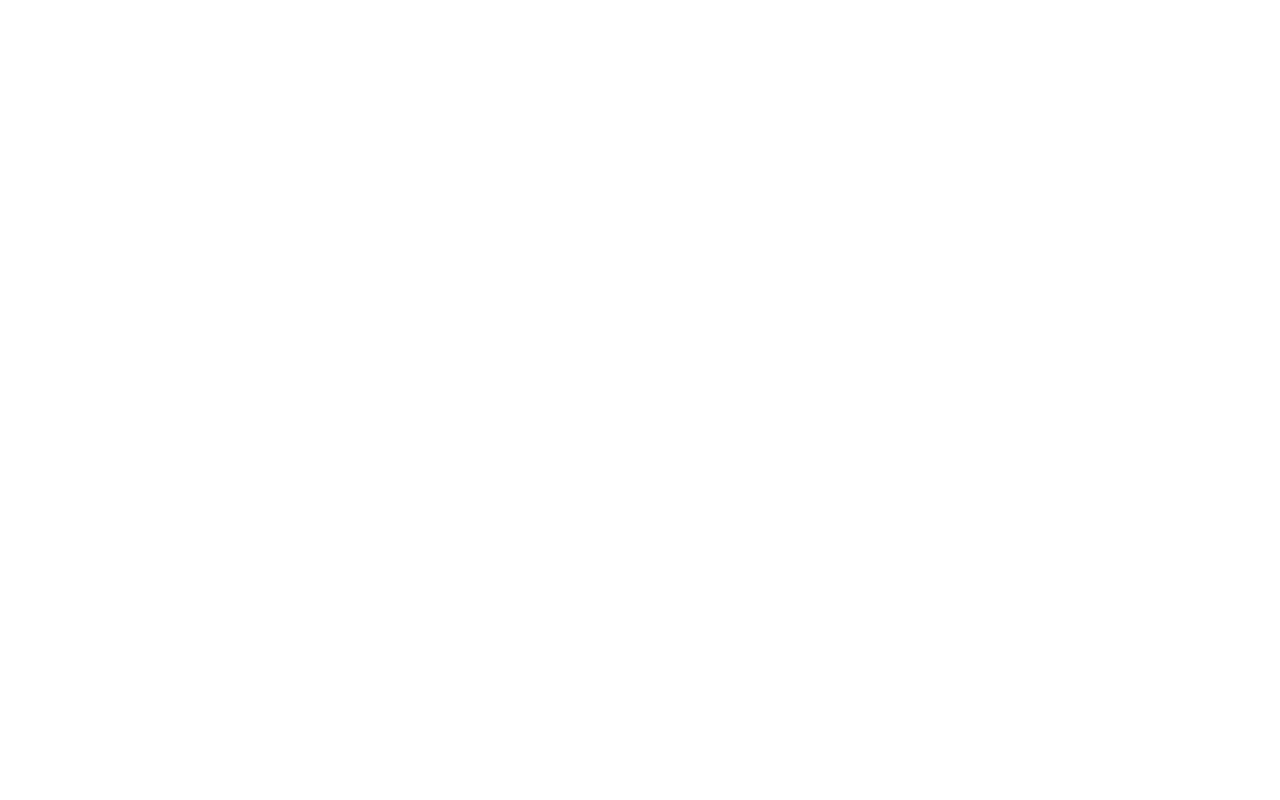
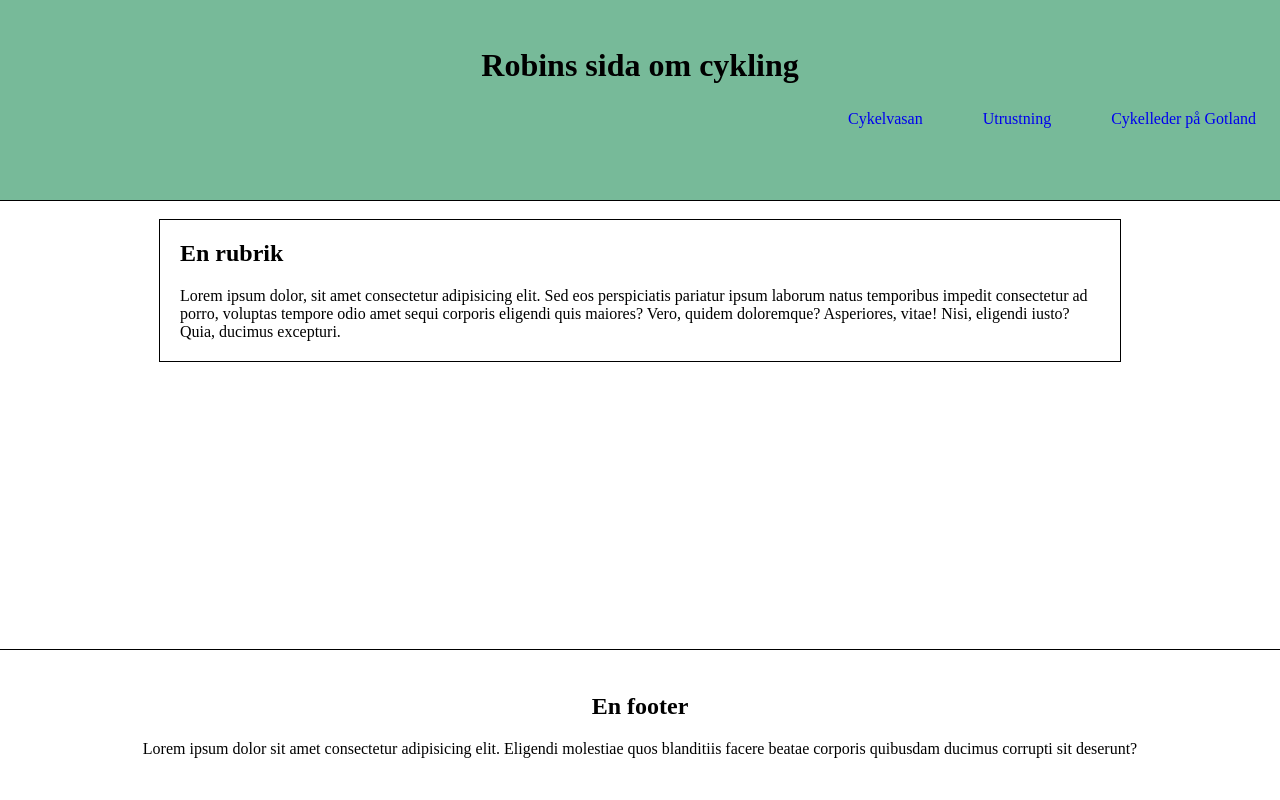
Before and after one commit to robin-sevelin/cycling, a website built with Vite: page index.html in a window 1280 px wide. Built offline with nearby package versions, Linux system fonts and the light colour scheme.

Commit message:
merge dev to main

```diff
--- a/index.html
+++ b/index.html
@@ -4,10 +4,63 @@
     <meta charset="UTF-8" />
     <link rel="icon" type="image/svg+xml" href="/vite.svg" />
     <meta name="viewport" content="width=device-width, initial-scale=1.0" />
-    <title>Vite + TS</title>
+    <title>Robins cykelsida</title>
   </head>
   <body>
-    <div id="app"></div>
+    <header>
+      <h1>Robins sida om cykling</h1>
+      <nav class="nav-bar">
+        <ul class="nav-menu">
+          <li class="nav-item">
+            <a
+              href="https://www.vasaloppet.se/lopp/cykellopp/cykelvasan30/"
+              class="nav-link"
+              target="_blank"
+              >Cykelvasan</a
+            >
+          </li>
+          <li class="nav-item">
+            <a
+              href="https://www.intersport.se/cykel/utrustning"
+              class="nav-link"
+              target="_blank"
+              >Utrustning</a
+            >
+          </li>
+          <li class="nav-item">
+            <a
+              href="https://gotland.com/article/cykla-pa-gotland/"
+              class="nav-link"
+              target="_blank"
+              >Cykelleder på Gotland</a
+            >
+          </li>
+        </ul>
+        <div class="hamburger">
+          <span class="bar"></span>
+          <span class="bar"></span>
+          <span class="bar"></span>
+        </div>
+      </nav>
+    </header>
+    <main>
+      <h2>En rubrik</h2>
+      <p>
+        Lorem ipsum dolor, sit amet consectetur adipisicing elit. Sed eos
+        perspiciatis pariatur ipsum laborum natus temporibus impedit consectetur
+        ad porro, voluptas tempore odio amet sequi corporis eligendi quis
+        maiores? Vero, quidem doloremque? Asperiores, vitae! Nisi, eligendi
+        iusto? Quia, ducimus excepturi.
+      </p>
+    </main>
+    <footer>
+      <h2>En footer</h2>
+      <p>
+        Lorem ipsum dolor sit amet consectetur adipisicing elit. Eligendi
+        molestiae quos blanditiis facere beatae corporis quibusdam ducimus
+        corrupti sit deserunt?
+      </p>
+    </footer>
     <script type="module" src="/src/main.ts"></script>
   </body>
 </html>
--- a/src/main.ts
+++ b/src/main.ts
@@ -1 +1,11 @@
-import './style.css';
+import './style/style.css';
+
+const hamburger: HTMLElement = document.querySelector(
+  '.hamburger'
+) as HTMLElement;
+const navMenu: HTMLElement = document.querySelector('.nav-menu') as HTMLElement;
+
+hamburger.addEventListener('click', () => {
+  hamburger.classList.toggle('active');
+  navMenu.classList.toggle('active');
+});
--- /dev/null
+++ b/src/style/layouts/_base.scss
@@ -0,0 +1,47 @@
+* {
+  padding: 0;
+  margin: 0;
+  box-sizing: border-box;
+}
+
+body {
+  position: relative;
+  min-height: 100vh;
+}
+
+header {
+  height: 200px;
+  display: flex;
+  flex-direction: column;
+  justify-content: center;
+  text-align: center;
+  outline: 1px solid black;
+  background-color: #77ba99;
+}
+
+main {
+  top: 20px;
+  position: relative;
+  outline: 1px solid black;
+  max-width: 960px;
+  margin: 0 auto;
+  padding: 20px;
+  h2 {
+    margin-bottom: 20px;
+  }
+}
+
+footer {
+  outline: 1px solid black;
+  height: 150px;
+  width: 100%;
+  position: absolute;
+  display: flex;
+  flex-direction: column;
+  justify-content: center;
+  text-align: center;
+  bottom: 0;
+  h2 {
+    margin-bottom: 20px;
+  }
+}
--- /dev/null
+++ b/src/style/layouts/_hamburger.scss
@@ -0,0 +1,88 @@
+li {
+  list-style: none;
+}
+
+a {
+  text-decoration: none;
+}
+
+.nav-bar {
+  min-height: 70px;
+  display: flex;
+  justify-content: flex-end;
+  align-items: center;
+  padding: 0 24px;
+}
+
+.nav-menu {
+  display: flex;
+  justify-content: space-between;
+  align-items: center;
+  gap: 60px;
+}
+
+.nav-branding {
+  font-size: 2rem;
+}
+
+.nav-link {
+  transition: 0.3s ease;
+}
+
+.nav-link:hover {
+  color: hotpink;
+}
+
+.hamburger {
+  display: none;
+  cursor: pointer;
+}
+
+.bar {
+  display: block;
+  width: 25px;
+  height: 3px;
+  margin: 5px auto;
+  -webkit-transition: all 0.3s ease-in-out;
+  transition: all 0.3s ease-in-out;
+  background-color: black;
+}
+
+@media (max-width: 768px) {
+  .hamburger {
+    display: block;
+  }
+
+  .hamburger.active .bar:nth-child(2) {
+    opacity: 0;
+  }
+
+  .hamburger.active .bar:nth-child(1) {
+    transform: translateY(8px) rotate(45deg);
+  }
+
+  .hamburger.active .bar:nth-child(3) {
+    transform: translateY(-8px) rotate(-45deg);
+  }
+
+  .nav-menu {
+    position: fixed;
+    left: -100%;
+    top: 200px;
+    gap: 0;
+    flex-direction: column;
+    width: 100%;
+    text-align: center;
+    transition: 0.3s;
+    background-color: #d7c0d0;
+    z-index: 2;
+  }
+
+  .nav-item {
+    margin: 16px 0;
+  }
+
+  .nav-menu.active {
+    left: 0;
+  }
+}
--- /dev/null
+++ b/src/style/style.scss
@@ -0,0 +1,3 @@
+@import './layouts/base';
+@import './layouts/desktop';
+@import './layouts/hamburger';
```
Also changed, not shown: src/style.css (deleted), src/style/layouts/_desktop.scss (added), src/style/style.css (added), 1 other file.
